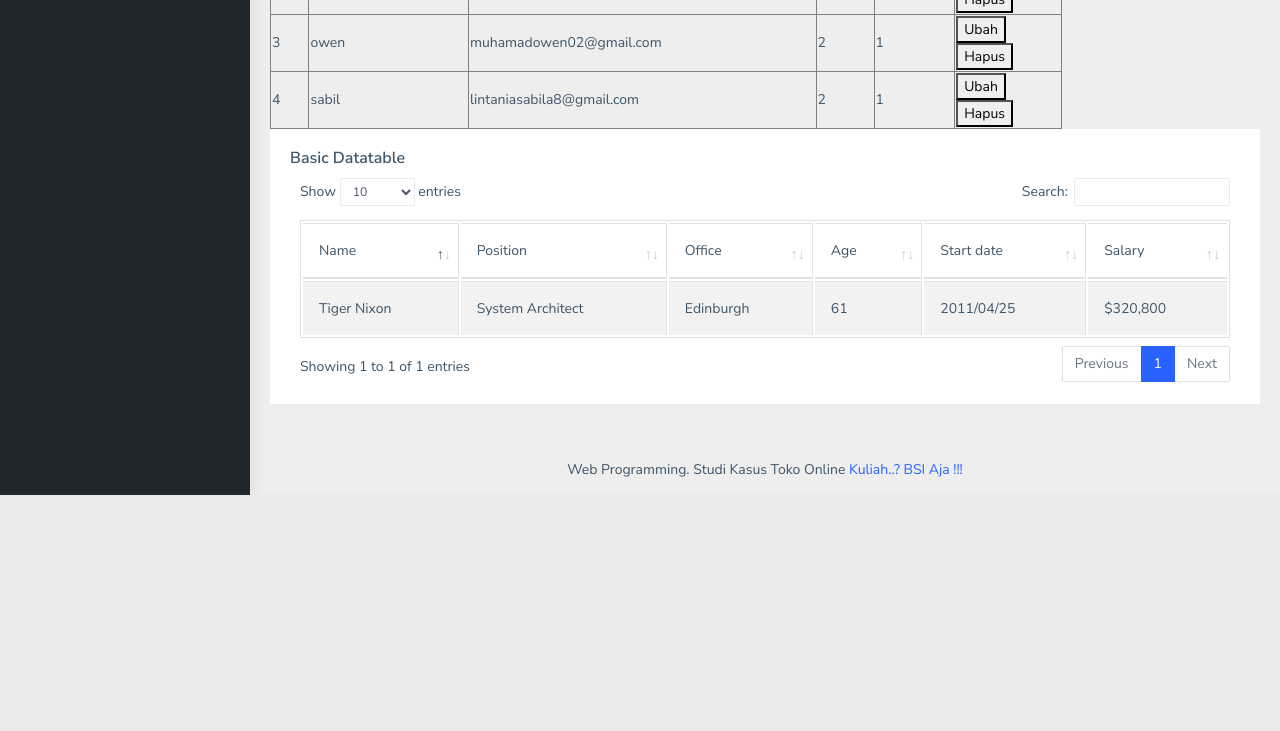
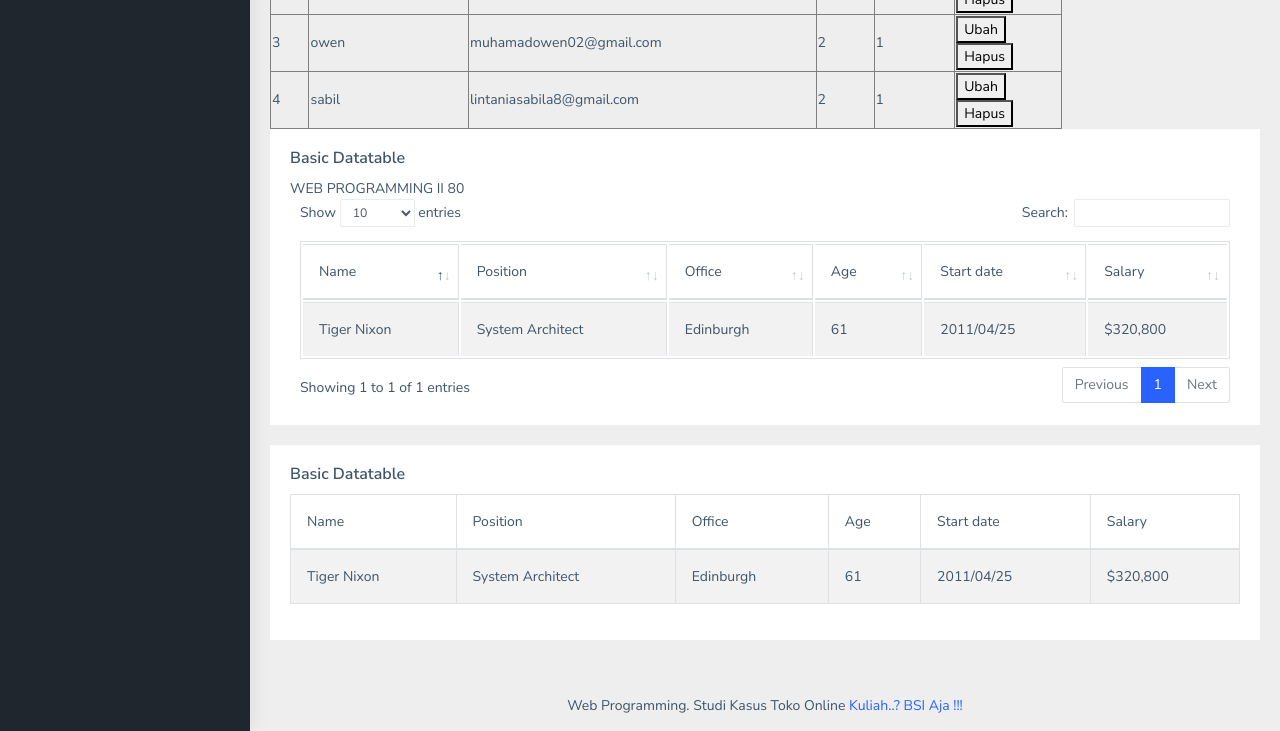
Before and after one commit to owen-xyz/toko_online, a Laravel app: page /backend/user in a window 1280 px wide. Shown: the part 320-1051 px from the top of the page. Before the commit the page ends 815 px from the top, so only its background shows below. Run offline with Laravel 12, Linux system fonts and the light colour scheme; a user stored in the database is signed in; data comes from the database, SQL or seed files in the repository.

Commit message:
benerin doang sih

```diff
--- a/resources/views/backend/v_layouts/app.blade.php
+++ b/resources/views/backend/v_layouts/app.blade.php
@@ -174,9 +174,7 @@
             waves-dark sidebar-link" href="{{ route('backend.user.index') }}" aria-expanded="false"><i
                                     class="mdi mdi-account"></i><span class="hide-menu">User</span></a>
                         </li>
-                        <li class="sidebar-item"> <a class="sidebar-link has-arrow waves-
-            effect waves-dark" href="javascript:void(0)" aria-expanded="false"><i class="mdi mdi-
-            shopping"></i><span class="hide-menu">Data Produk </span></a>
+                        <li class="sidebar-item"> <a class="sidebar-link has-arrow waves-effect waves-dark" href="javascript:void(0)" aria-expanded="false"><i class="mdi mdi-shopping"></i><span class="hide-menu">Data Produk </span></a>
                             <ul aria-expanded="false" class="collapse first-level">
                                 <li class="sidebar-item"><a href="icon-material.html" class="sidebar-link"><i
                                             class="mdi mdi-chevron-right"></i><span class="hide-menu"> Kategori
--- a/resources/views/backend/v_user/index.blade.php
+++ b/resources/views/backend/v_user/index.blade.php
@@ -34,5 +34,39 @@
         </tr>
     @endforeach
 </table>
+<div class="row">
+    <div class="col-12">
+        <div class="card">
+            <div class="card-body">
+                <h5 class="card-title">Basic Datatable</h5>
+                <div class="table-responsive">
+                    <table id="zero_config" class="table table-striped table-bordered">
+                        <thead>
+                            <tr>
+                                <th>Name</th>
+                                <th>Position</th>
+                                <th>Office</th>
+                                <th>Age</th>
+                                <th>Start date</th>
+                                <th>Salary</th>
+                            </tr>
+                        </thead>
+                        <tbody>
+                            <tr>
+                                <td>Tiger Nixon</td>
+                                <td>System Architect</td>
+                                <td>Edinburgh</td>
+                                <td>61</td>
+                                <td>2011/04/25</td>
+                                WEB PROGRAMMING II 80
+                                <td>$320,800</td>
+                            </tr>
+                        </tbody>
+                    </table>
+                </div>
+            </div>
+        </div>
+    </div>
+</div>
 <!-- contentAkhir -->
 @endsection
```
